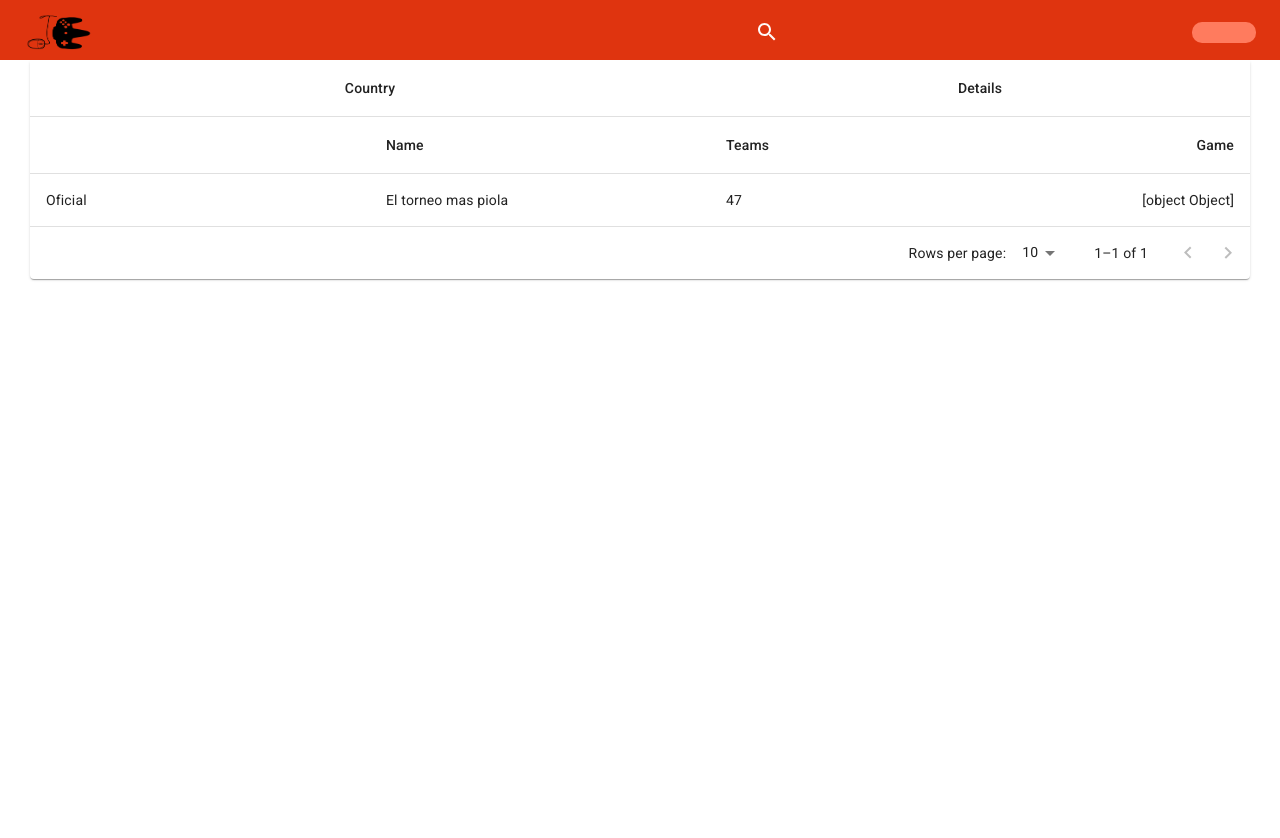
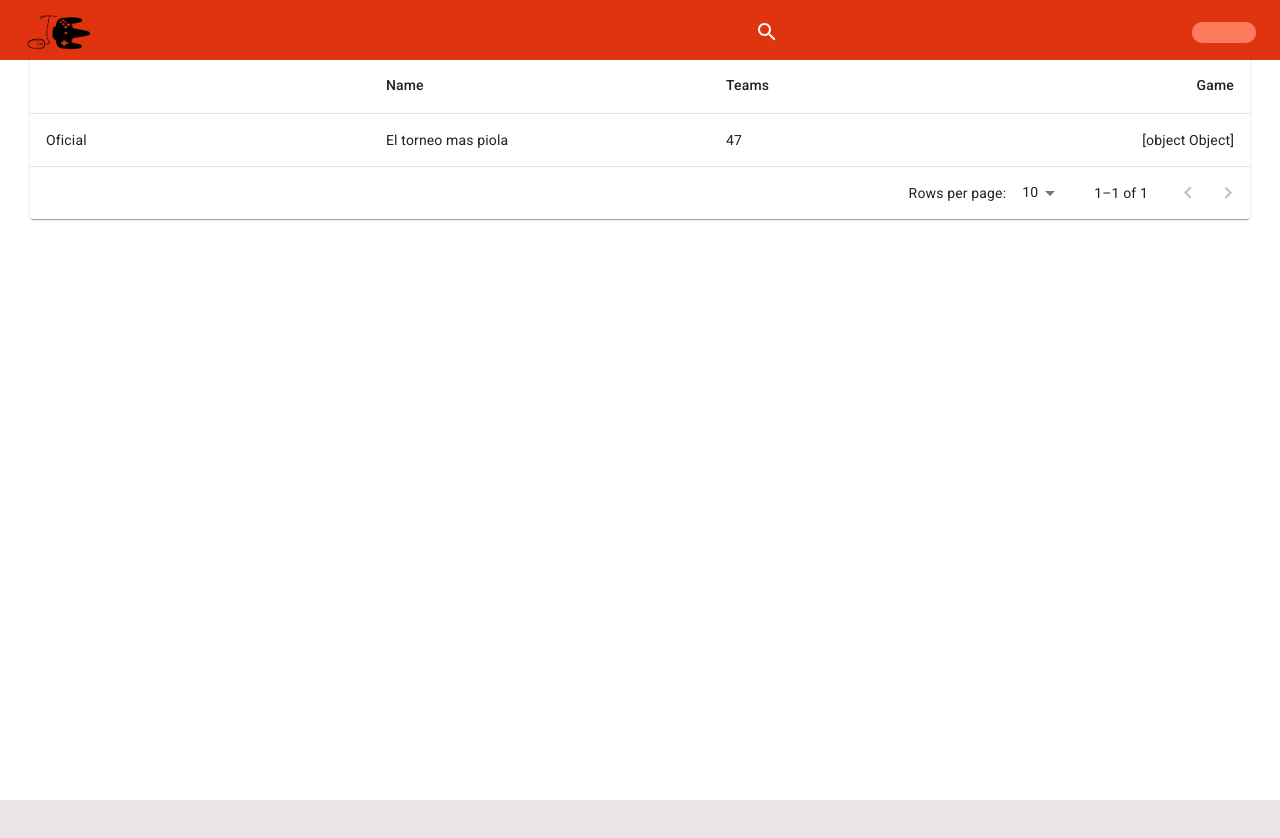
Before and after one commit to sebastianelopez/JugaEnEquipo-Front, a Next.js app: page /tournaments in a window 1280 px wide. Shown: the top 838 px of the page. After the commit the page ends 800 px from the top, so only its background shows below. Built offline with nearby package versions, Linux system fonts and the light colour scheme; some icons are missing.

Commit message:
add fillVierwport option and add scrollbar width variable

```diff
--- a/layouts/MainLayout.tsx
+++ b/layouts/MainLayout.tsx
@@ -1,11 +1,13 @@
 import Head from "next/head";
-import { FC, PropsWithChildren } from "react";
+import { FC, PropsWithChildren, useEffect } from "react";
 import { MainNavbar, SideMenu } from "../components/organisms";
+import { Box } from "@mui/material";
 
 interface Props extends PropsWithChildren {
   title: string;
   pageDescription: string;
   imageFullUrl?: string;
+  fillViewport?: boolean;
 }
 
 export const MainLayout: FC<Props> = ({
@@ -13,9 +15,38 @@ export const MainLayout: FC<Props> = ({
   title,
   pageDescription,
   imageFullUrl,
+  fillViewport,
 }) => {
+  useEffect(() => {
+    const scrollbarWidth =
+      window.innerWidth - document.documentElement.clientWidth;
+    document.documentElement.style.setProperty(
+      "--scrollbar-width",
+      `${scrollbarWidth}px`
+    );
+
+    const handleResize = () => {
+      const scrollbarWidth =
+        window.innerWidth - document.documentElement.clientWidth;
+      document.documentElement.style.setProperty(
+        "--scrollbar-width",
+        `${scrollbarWidth}px`
+      );
+    };
+
+    window.addEventListener("resize", handleResize);
+    return () => window.removeEventListener("resize", handleResize);
+  }, []);
   return (
-    <div>
+    <Box
+      sx={{
+        display: "flex",
+        flexDirection: "column",
+        height: "100%",
+        maxHeight: fillViewport ? "100vh" : "none",
+        overflow: fillViewport ? "hidden" : "visible",
+      }}
+    >
       <Head>
         <title>{title}</title>
         <meta name="description" content={pageDescription} />
@@ -29,16 +60,19 @@ export const MainLayout: FC<Props> = ({
       {/* <SideMenu /> */}
       <SideMenu />
 
-      <main
-        style={{
-          margin: "60px auto",
+      <Box
+        component="main"
+        sx={{
+          flexGrow: 1,
+          marginX: "auto ",
           maxWidth: "1440px",
-          padding: "0px 30px",
+          padding: "0 30px",
+          width: "100%",
         }}
       >
         {children}
-      </main>
+      </Box>
       <footer></footer>
-    </div>
+    </Box>
   );
 };
```
